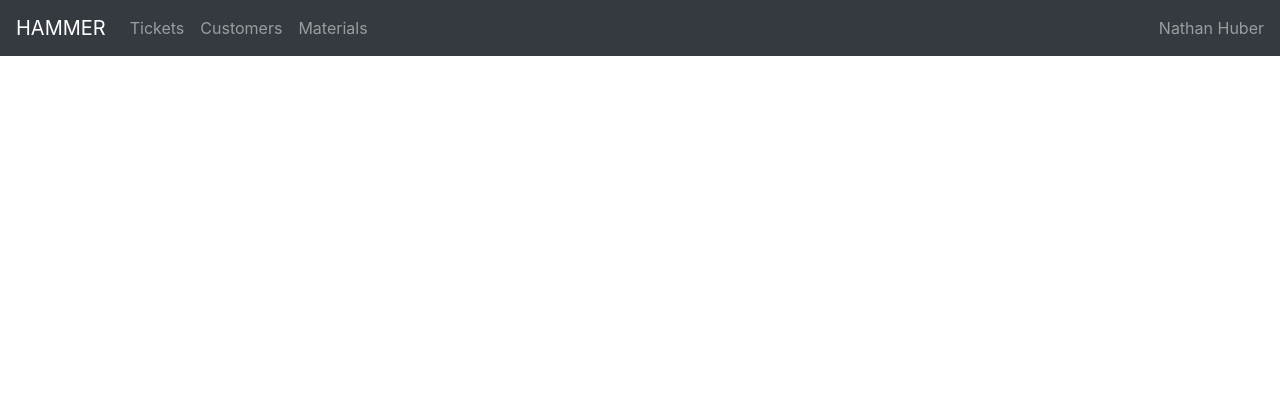
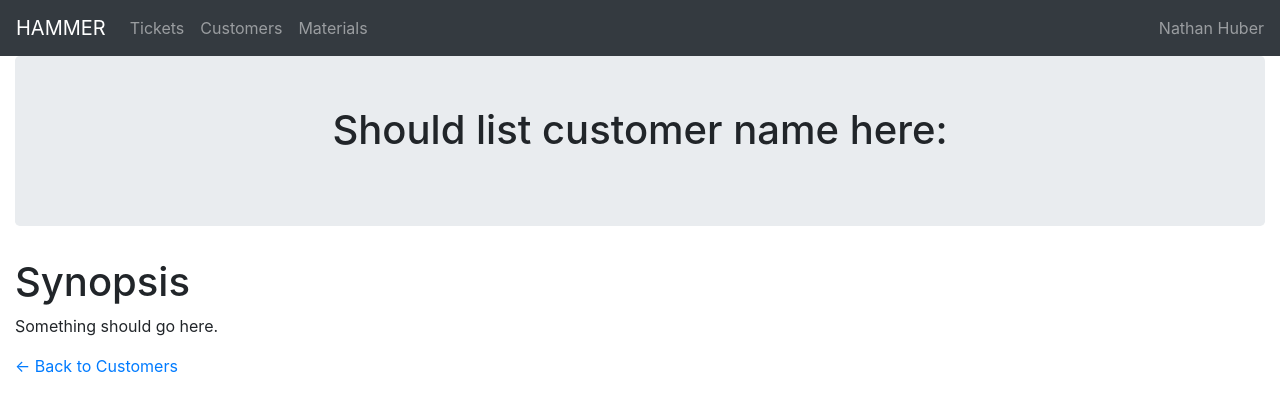
Before and after one commit to OnTheRocks/HAMMER, a React (Create React App) app in the folder client/: page /customers/1 in a window 1280 px wide. Shown: the top 412 px of the page. Built offline with nearby package versions, Linux system fonts and the light colour scheme; no server answers; the HTML template or start-up script is replaced by a standard one.

Commit message:
Worked on getting details route working.  It still doesn't

```diff
--- a/client/src/App.js
+++ b/client/src/App.js
@@ -2,6 +2,7 @@ import React from 'react';
 import { BrowserRouter as Router, Route, Switch } from "react-router-dom";
 import NavBar from './components/NavBar';
 import Customers from './components/Customers';
+import CustDetails from './components/CustDetails';
 
 
 import 'bootstrap/dist/css/bootstrap.min.css';
@@ -14,11 +15,11 @@ function App() {
       <div>
         <NavBar />
         <Switch>
-          <Route exact path={["/", "/customers"]}>
+          <Route exact path={"/customers"}>
             <Customers />
           </Route>
-          <Route exact path="/books/:id">
-            {/* <Detail /> */}
+          <Route exact path="/customers/:id">
+            <CustDetails />
           </Route>
           <Route>
             {/* <NoMatch /> */}
--- /dev/null
+++ b/client/src/components/CustDetails.js
@@ -0,0 +1,54 @@
+import React, { useEffect, useState } from "react";
+import { Link, useParams } from "react-router-dom";
+import { Col, Row, Container } from "../components/Grid";
+import Jumbotron from "../components/Jumbotron";
+import API from "../utils/API";
+
+function CustDetails(props) {
+  const [customers, setCustomer] = useState({})
+
+  // When this component mounts, grab the customer with the _id of props.match.params.id
+  // e.g. localhost:3000/customers/599dcb67f0f16317844583fc
+  const {id} = useParams()
+  useEffect(() => {
+    API.getCustomer(id)
+      .then(res => setCustomer(res.data))
+      .catch(err => console.log(err));
+  },[])
+
+  return (
+      <Container fluid>
+        <Row>
+          <Col size="md-12">
+            <Jumbotron>
+              <h1>
+              {/* <strong> */}
+                      Should list customer name here:
+                      {customers.customerName}
+
+              {/* </strong> */}
+              </h1>
+            </Jumbotron>
+          </Col>
+        </Row>
+        <Row>
+          <Col size="md-10 md-offset-1">
+            <article>
+              <h1>Synopsis</h1>
+              <p>
+                {customers.customerName}
+                Something should go here.
+              </p>
+            </article>
+          </Col>
+        </Row>
+        <Row>
+          <Col size="md-2">
+            <Link to="/Customers">← Back to Customers</Link>
+          </Col>
+        </Row>
+      </Container>
+    );
+  }
+
+  export default CustDetails
--- a/client/src/components/Customers.js
+++ b/client/src/components/Customers.js
@@ -49,7 +49,7 @@ function Customers() {
         customerStreet: formObject.customerStreet,
         customerCity: formObject.customerCity,
         customerState: formObject.customerState,
-        customerCity: formObject.customerZip
+        customerZip: formObject.customerZip
       })
         .then(res => loadCustomers())
         .catch(err => console.log(err));
@@ -105,17 +105,17 @@ function Customers() {
               <List>
                 {customers.map(customers => (
                   <ListItem key={customers._id}>
-                    <Link to={"/books/" + customers._id}>
+                    <Link to={"/Customers/" + customers._id}>
                       <strong>
                         {customers.customerName}
-                      <br></br>
+                      {/* <br></br>
                         {customers.customerStreet}
                       <br></br>
                         {customers.customerCity}, {customers.customerState}
                       <br></br>
                         {customers.customerZip}
                       <br></br>
-                        {customers._id}
+                        {customers._id} */}
                       </strong>
                     </Link>
                     <DeleteBtn onClick={() => deleteCustomer(customers._id)} />
--- a/client/src/components/Grid/index.js
+++ b/client/src/components/Grid/index.js
@@ -2,17 +2,17 @@ import React from "react";
 
 // Exporting the Container, Row, and Col components from this file
 
-// This Container component allows us to use a bootstrap container without worrying about class names
+// This Container component allows me to use a bootstrap container without worrying about class names
 export function Container({ fluid, children }) {
   return <div className={`container${fluid ? "-fluid" : ""}`}>{children}</div>;
 }
 
-// This Row component lets us use a bootstrap row without having to think about class names
+// This Row component lets me use a bootstrap row without having to think about class names
 export function Row({ fluid, children }) {
   return <div className={`row${fluid ? "-fluid" : ""}`}>{children}</div>;
 }
 
-// This Col component lets us size bootstrap columns with less syntax
+// This Col component lets me size bootstrap columns with less syntax
 // e.g. <Col size="md-12"> instead of <div className="col-md-12">
 export function Col({ size, children }) {
   return (
--- a/client/src/components/Jumbotron/index.js
+++ b/client/src/components/Jumbotron/index.js
@@ -3,7 +3,7 @@ import React from "react";
 function Jumbotron({ children }) {
   return (
     <div
-      style={{ height: 300, clear: "both", paddingTop: 120, textAlign: "center" }}
+      style={{ clear: "both", paddingTop: 50, textAlign: "center" }}
       className="jumbotron"
     >
       {children}
--- a/client/src/components/List/style.css
+++ b/client/src/components/List/style.css
@@ -21,7 +21,7 @@
 }
 
 .list-overflow-container li a {
-  color: #2A878C;
+  color: green;
 }
 
 .list-overflow-container li:first-child {
--- a/client/src/components/NavBar.js
+++ b/client/src/components/NavBar.js
@@ -7,10 +7,6 @@ import {
   Nav,
   NavItem,
   NavLink,
-  UncontrolledDropdown,
-  DropdownToggle,
-  DropdownMenu,
-  DropdownItem,
   NavbarText
 } from 'reactstrap';
 
@@ -30,28 +26,11 @@ const NavBar = (props) => {
               <NavLink href="/components/Tickets">Tickets</NavLink>
             </NavItem>
             <NavItem>
-              <NavLink href="/components/Customers">Customers</NavLink>
+              <NavLink href="/Customers">Customers</NavLink>
             </NavItem>
             <NavItem>
               <NavLink href="/components/Materials">Materials</NavLink>
             </NavItem>
-            {/* <UncontrolledDropdown nav inNavbar>
-              <DropdownToggle nav caret>
-                Options
-              </DropdownToggle>
-              <DropdownMenu right>
-                <DropdownItem>
-                  Option 1
-                </DropdownItem>
-                <DropdownItem>
-                  Option 2
-                </DropdownItem>
-                <DropdownItem divider />
-                <DropdownItem>
-                  Reset
-                </DropdownItem>
-              </DropdownMenu>
-            </UncontrolledDropdown> */}
           </Nav>
           <NavbarText>Nathan Huber</NavbarText>
         </Collapse>
```
